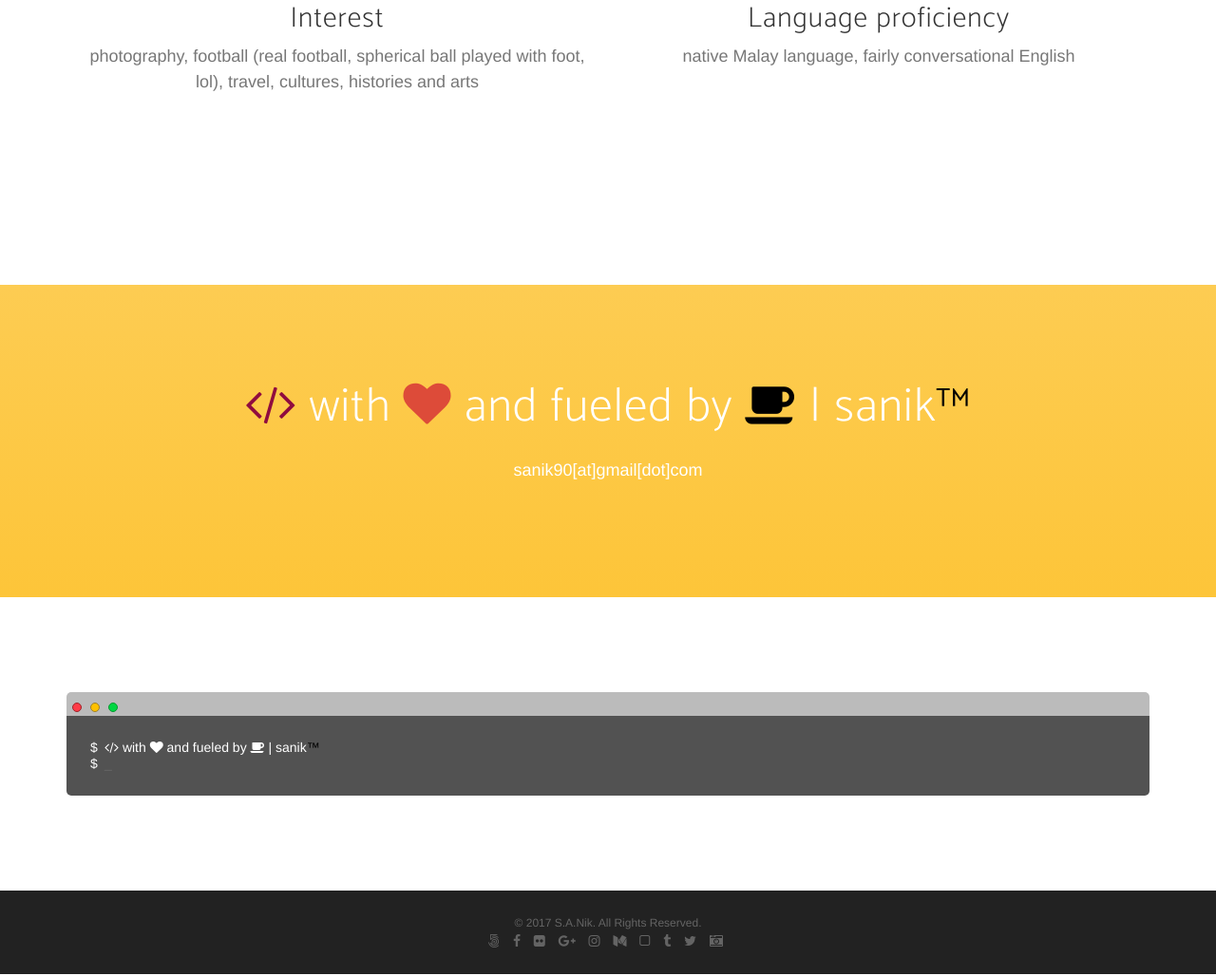
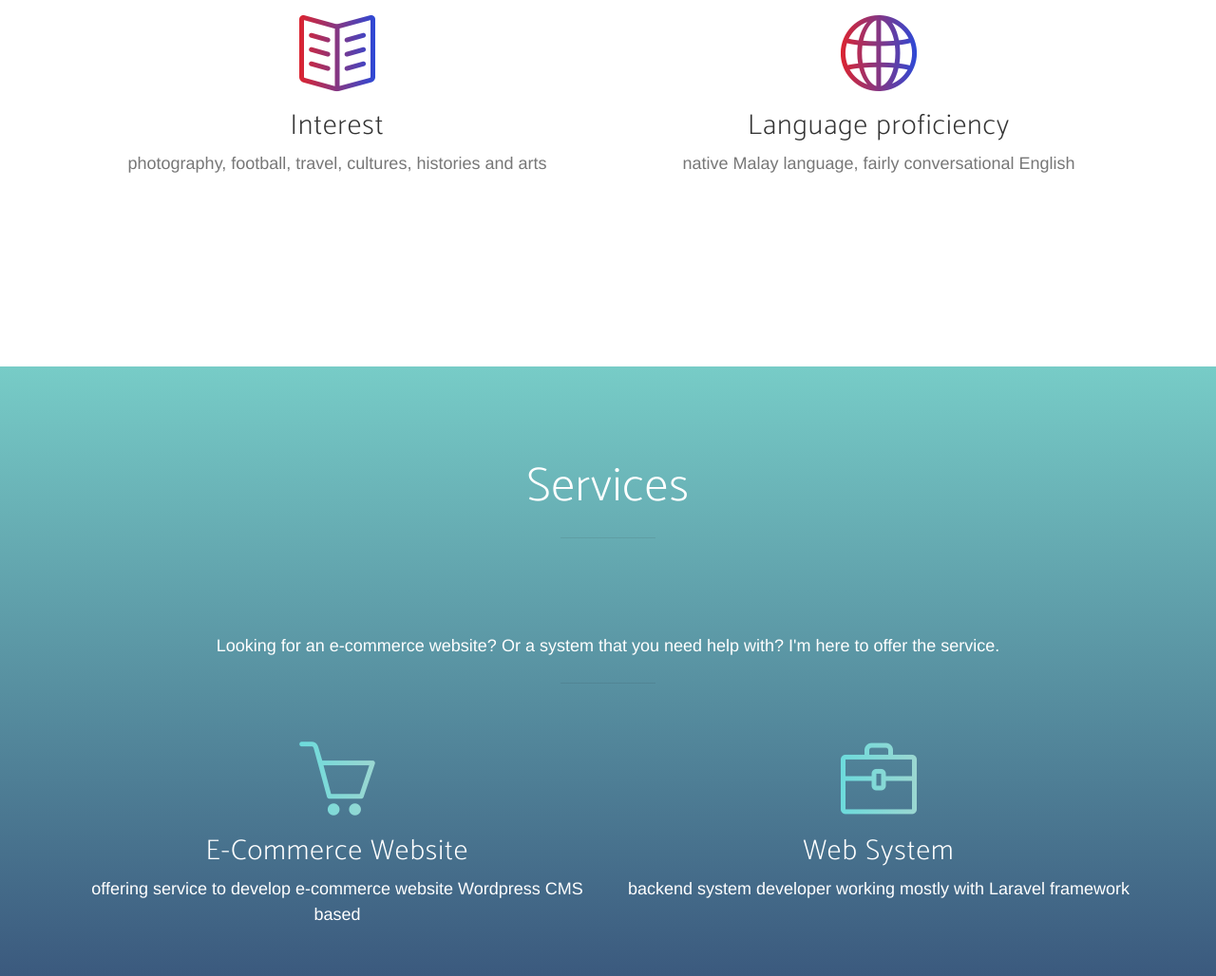
Before and after one commit to sanikkenway/sanikkenway.github.io, a website: page index.html in a window 1280 px wide. Shown: the part 1772-2800 px from the top of the page at 95% size. Drawn offline with nearby package versions, Linux system fonts and the light colour scheme; a web font is replaced by a local one.

Commit message:
update portfolio

```diff
--- a/css/new-age.css
+++ b/css/new-age.css
@@ -253,36 +253,36 @@ section.download .badges .badge-link img {
     font-size: 70px;
   }
 }
-section.features .section-heading {
+section.about .section-heading {
   margin-bottom: 100px;
 }
-section.features .section-heading h2 {
+section.about .section-heading h2 {
   margin-top: 0;
 }
-section.features .section-heading p {
+section.about .section-heading p {
   margin-bottom: 0;
 }
-section.features .device-container,
-section.features .feature-item {
+section.about .device-container,
+section.about .feature-item {
   max-width: 300px;
   margin: 0 auto;
 }
-section.features .device-container {
+section.about .device-container {
   margin-bottom: 100px;
 }
 @media (min-width: 992px) {
-  section.features .device-container {
+  section.about .device-container {
     margin-bottom: 0;
   }
 }
-section.features .feature-item {
+section.about .feature-item {
   text-align: center;
   margin-bottom: 100px;
 }
-section.features .feature-item h3 {
+section.about .feature-item h3 {
   font-size: 30px;
 }
-section.features .feature-item i {
+section.about .feature-item i {
   font-size: 80px;
   background: -webkit-linear-gradient(to left, #2D49D7, #dc2430);
   background: linear-gradient(to left, #2D49D7, #dc2430);
@@ -290,11 +290,55 @@ section.features .feature-item i {
   -webkit-text-fill-color: transparent;
 }
 @media (min-width: 992px) {
-  section.features .device-container,
-  section.features .feature-item {
+  section.about .device-container,
+  section.about .feature-item {
     max-width: none;
   }
 }
+
+section.services .section-heading {
+  margin-bottom: 100px;
+}
+section.services .section-heading h2 {
+  margin-top: 0;
+}
+section.services .section-heading p {
+  margin-bottom: 0;
+}
+section.services .device-container,
+section.services .feature-item {
+  max-width: 300px;
+  margin: 0 auto;
+}
+section.services .device-container {
+  margin-bottom: 100px;
+}
+@media (min-width: 992px) {
+  section.services .device-container {
+    margin-bottom: 0;
+  }
+}
+section.services .feature-item {
+  text-align: center;
+  margin-bottom: 100px;
+}
+section.services .feature-item h3 {
+  font-size: 30px;
+}
+section.services .feature-item i {
+  font-size: 80px;
+  background: -webkit-linear-gradient(to left, #9bd7d1, #6cdbdc);
+  background: linear-gradient(to left, #9bd7d1, #6cdbdc);
+  -webkit-background-clip: text;
+  -webkit-text-fill-color: transparent;
+}
+@media (min-width: 992px) {
+  section.services .device-container,
+  section.services .feature-item {
+    max-width: none;
+  }
+}
+
 section.cta {
   position: relative;
   -webkit-background-size: cover;
@@ -399,9 +443,14 @@ footer ul li a.active {
   text-decoration: none;
 }
 .bg-primary {
+  background: #77ccc7;
+  background: -webkit-linear-gradient(#77ccc7, #2d3f6d);
+  background: linear-gradient(#77ccc7, #2d3f6d);
+}
+.bg-gold {
   background: #fdcc52;
-  background: -webkit-linear-gradient(#fdcc52, #fdc539);
-  background: linear-gradient(#fdcc52, #fdc539);
+  background: -webkit-linear-gradient(#fdcc52, #fda400);
+  background: linear-gradient(#fdcc52, #fda400);
 }
 .text-primary {
   color: #fdcc52;
--- a/index.html
+++ b/index.html
@@ -9,7 +9,7 @@
     <meta name="description" content="">
     <meta name="author" content="">
 
-    <title>sanik90@github</title>
+    <title>porfolio.sanik.my</title>
 
 	<!-- Favicon -->
 	<link rel="shortcut icon" href="img/utopic-unicorn.png">
@@ -28,7 +28,7 @@
     <link rel="stylesheet" href="lib/device-mockups/device-mockups.min.css">
 
     <!-- Theme CSS -->
-    <link href="css/new-age.min.css" rel="stylesheet">
+    <link href="css/new-age.css" rel="stylesheet">
 
 	<!-- Terminal CSS -->
     <link href="css/terminal.css" rel="stylesheet">
@@ -57,10 +57,9 @@
             <!-- Collect the nav links, forms, and other content for toggling -->
             <div class="collapse navbar-collapse" id="bs-example-navbar-collapse-1">
                 <ul class="nav navbar-nav navbar-right">
+                    <li><a class="page-scroll" href="#about">About</a></li>
+					<li><a class="page-scroll" href="#services">Services</a></li>
                     <li><a class="page-scroll" href="#contact">Contact</a></li>
-                </ul>
-                <ul class="nav navbar-nav navbar-right">
-                    <li><a class="page-scroll" href="#about">About</a></li>
                 </ul>
             </div>
             <!-- /.navbar-collapse -->
@@ -98,7 +97,7 @@
         </div>
     </header>
 
-	<section id="about" class="features">
+	<section id="about" class="about">
         <div class="container">
             <div class="row">
                 <div class="col-lg-12 text-center">
@@ -108,6 +107,13 @@
                     </div>
                 </div>
             </div>
+			<div class="row">
+                <div class="col-lg-12 text-center">
+                    <p>My name is Nik Saiful Anuar, a Malaysia based web developer, I code in PHP and and a bit of Java for Android app.</p>
+					<hr>
+                </div>
+            </div>
+            <br><br><br>
             <div class="row">
                 <div class="col-md-12">
                     <div class="container-fluid">
@@ -148,7 +154,7 @@
                                 <div class="feature-item">
                                     <i class="icon-book-open text-primary"></i>
                                     <h3>Interest</h3>
-                                    <p class="text-muted">photography, football (real football, spherical ball played with foot, lol), travel, cultures, histories and arts</p>
+                                    <p class="text-muted">photography, football, travel, cultures, histories and arts</p>
                                 </div>
                             </div>
                             <div class="col-md-6">
@@ -165,15 +171,54 @@
 		</div>
 	</section>
 
-    <section id="contact" class="contact bg-primary">
+	<section id="services" class="services bg-primary">
         <div class="container">
-            <h2><i class="code fa fa-code"></i> with <i class="heart fa fa-heart"></i> and fueled by <i class="coffee fa fa-coffee"></i> | sanik<span style="color: black;">&trade;</span></h2>
-			<p>sanik90[at]gmail[dot]com</p>
+            <div class="row">
+                <div class="col-lg-12 text-center">
+                    <div class="section-heading">
+                        <h2>Services</h2>
+                        <hr>
+                    </div>
+                </div>
+            </div>
+			<div class="row">
+                <div class="col-lg-12 text-center">
+                    <p>Looking for an e-commerce website? Or a system that you need help with? I'm here to offer the service.</p>
+					<hr>
+                </div>
+            </div>
+            <br><br><br>
+            <div class="row">
+                <div class="col-md-12">
+                    <div class="container-fluid">
+                        <div class="row">
+                            <div class="col-md-6">
+                                <div class="feature-item">
+                                    <i class="icon-basket text-primary"></i>
+                                    <h3>E-Commerce Website</h3>
+                                    <p>offering service to develop e-commerce website Wordpress CMS based</p>
+                                </div>
+                            </div>
+                            <div class="col-md-6">
+                                <div class="feature-item">
+                                    <i class="icon-briefcase text-primary"></i>
+                                    <h3>Web System</h3>
+                                    <p>backend system developer working mostly with Laravel framework</p>
+                                </div>
+                            </div>
+                        </div>
+                    </div>
+                </div>
+            </div>
         </div>
     </section>
 
-	<section id="terminal">
+    <section id="contact" class="contact bg-gold">
         <div class="container">
+            <h2><i class="code fa fa-code"></i> with <i class="heart fa fa-heart"></i> and fueled by <i class="coffee fa fa-coffee"></i> | sanik</h2>
+			<p>sanik90[at]aol[dot]com</p>
+
+            <div class="row" style="text-align: left;">
                 <div class="fakeMenu">
                     <div class="fakeButtons fakeClose"></div>
                     <div class="fakeButtons fakeMinimize"></div>
@@ -181,9 +226,10 @@
                 </div>
                 <div class="fakeScreen">
                     <ul class="shell-body">
-					<li><i class="code fa fa-code"></i> with <i class="heart fa fa-heart"></i> and fueled by <i class="coffee fa fa-coffee"></i> | sanik<span style="color: black;">&trade;</span></li>
+                        <li>php artisan make:web --great=Again</li>
                         <li><span class="cursor">_</span></li>
                     </ul>
+                </div>
             </div>
         </div>
     </section>
```
Lines whose indentation alone changed are shown as unchanged.
